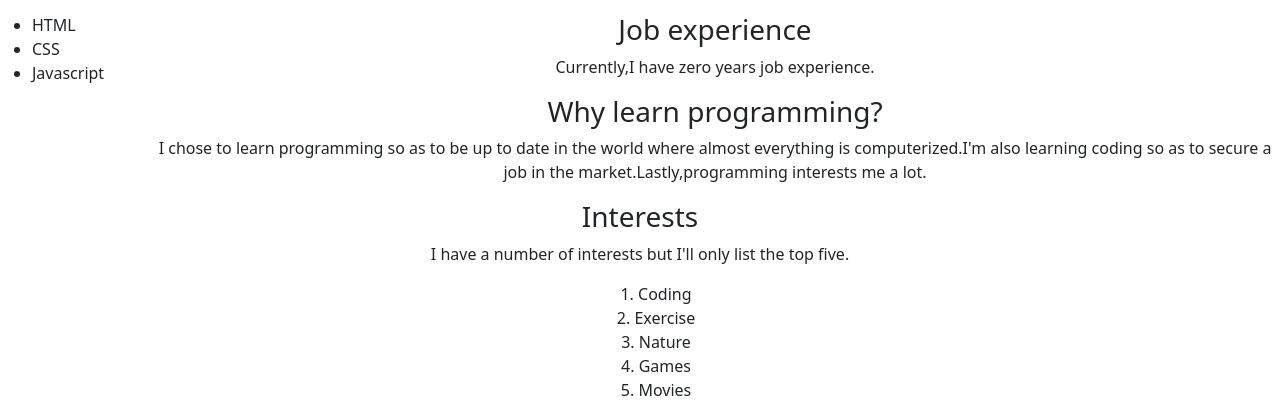
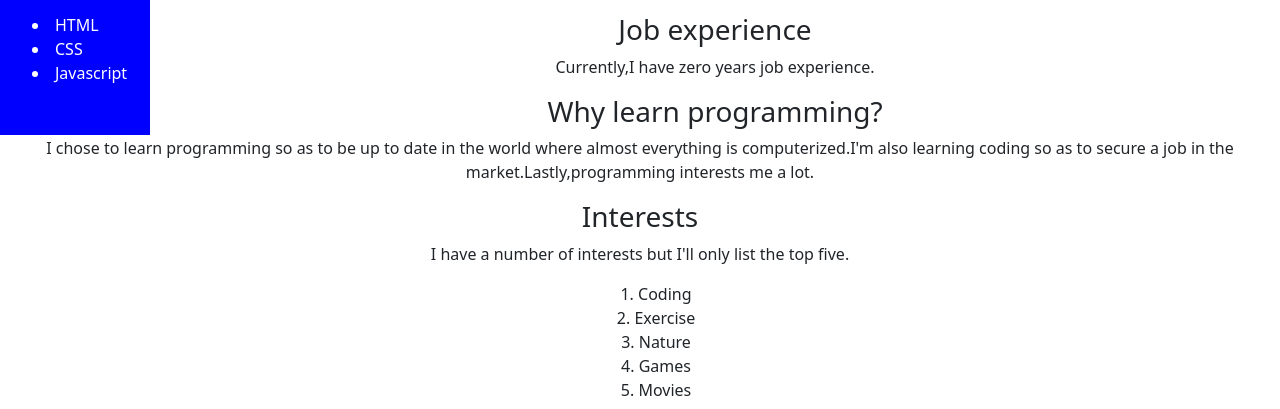
Before and after one commit to WaruiAlfred/portflio-page, a plain HTML site: page index.html in a window 1280 px wide. Shown: the part 691-1100 px from the top of the page. Drawn offline with Linux system fonts and the light colour scheme.

Commit message:
add style to float section

```diff
--- a/css/styles.css
+++ b/css/styles.css
@@ -8,11 +8,13 @@
 }
 .left-float{
   float: left;
-  background-color: white;
-  height: 300px;
+  background-color: blue;
+  height: 250px;
   width: 150px;
   word-wrap: normal;
   text-align: center;
+  list-style-position: inside;
+  color: white;
 }
 .left-float ul{
   text-align: left;
```
